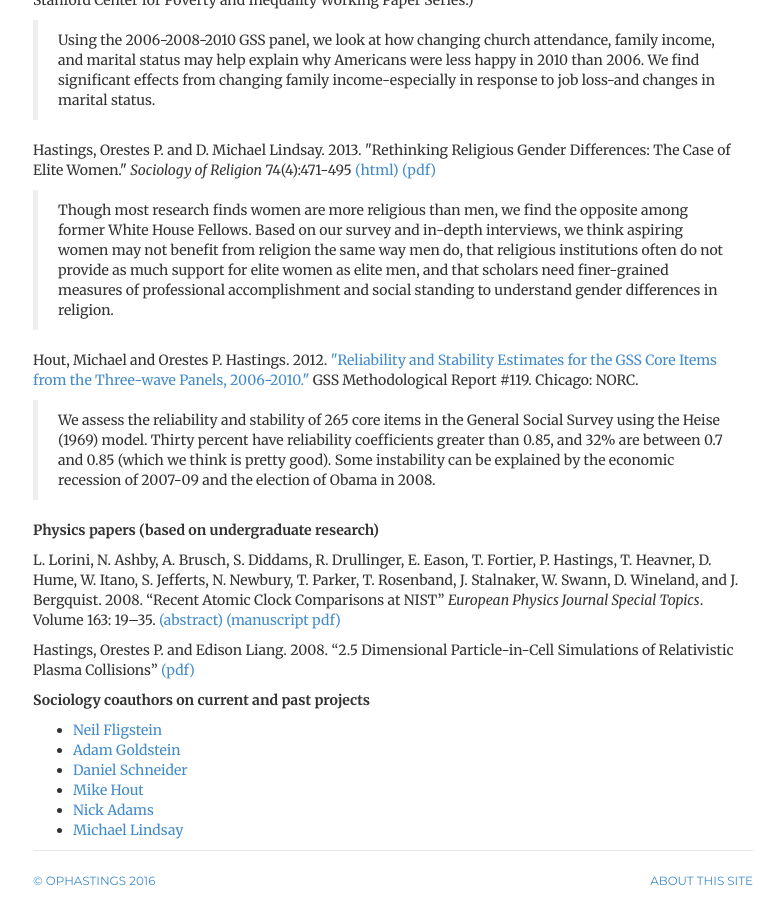
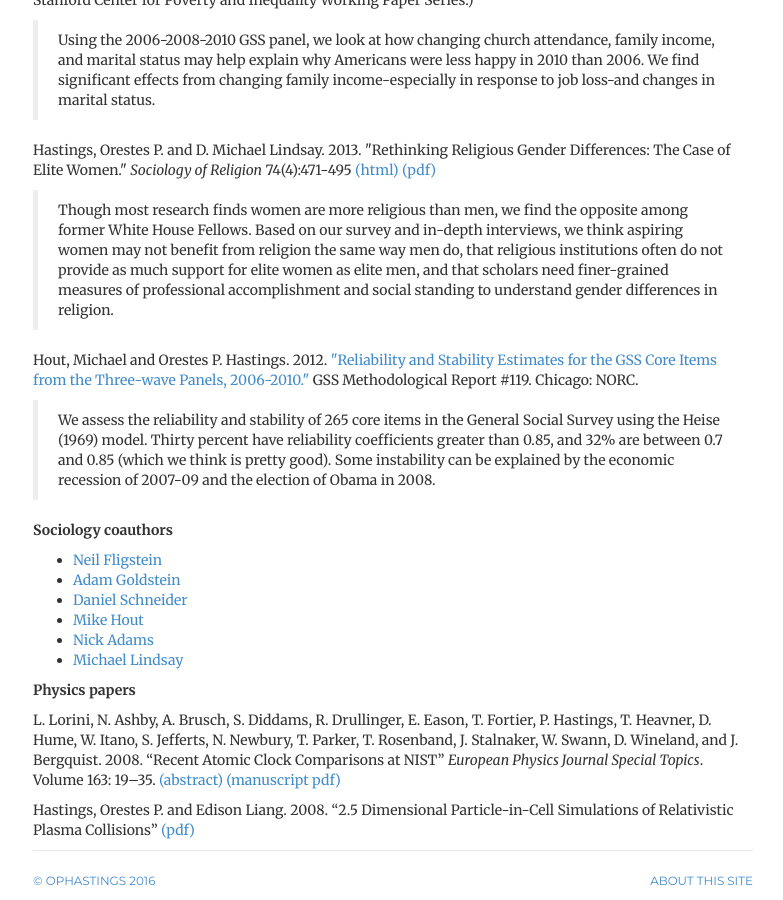
Before and after one commit to ophastings/ophastings.github.io, a Jekyll site: the page built from research/index.html, in a window 1280 px wide and 900 px high, scrolled down 1525 px. Shown: the whole window, without its empty margins (247-1030 px from the left). Built offline with Jekyll 4.4.1, drawn with Linux system fonts in a browser that asks for light colours; comment, search, counter and statistics services are not loaded; some of the changed lines change nothing that is shown.

Commit message:
Update index.html

```diff
--- a/research/index.html
+++ b/research/index.html
@@ -69,14 +69,8 @@ This suggests economic concerns are connected to fertility decisions for low-SES
 <p> Hout, Michael and Orestes P. Hastings. 2012. <a title="http://gss.norc.org/Documents/reports/methodological-reports/MR119.pdf" href="http://gss.norc.org/Documents/reports/methodological-reports/MR119.pdf">"Reliability and Stability Estimates for the GSS Core Items from the Three-wave Panels, 2006-2010."</a> GSS Methodological Report #119. Chicago: NORC. </p>
 <blockquote><span>We assess the reliability and stability of 265 core items in the General Social Survey using the Heise (1969) model. Thirty percent have reliability coefficients greater than 0.85, and 32% are between 0.7 and 0.85 (which we think is pretty good). Some instability can be explained by the economic recession of 2007-09 and the election of Obama in 2008.</span></blockquote>
 
-<p><b>Physics papers (based on undergraduate research)</b></p>
 
-<p>L. Lorini, N. Ashby, A. Brusch, S. Diddams, R. Drullinger, E. Eason, T. Fortier, P. Hastings, T. Heavner, D. Hume, W. Itano, S. Jefferts, N. Newbury, T. Parker, T. Rosenband, J. Stalnaker, W. Swann, D. Wineland, and J. Bergquist. 2008. “Recent Atomic Clock Comparisons at NIST” <i>European Physics Journal Special Topics</i>. Volume 163: 19–35.
-<a href="http://www.nist.gov/manuscript-publication-search.cfm?pub_id=842476">(abstract)</a> <a href=" http://tf.boulder.nist.gov/general/pdf/2295.pdf">(manuscript pdf)</a></p>
-
-<p>Hastings, Orestes P. and Edison Liang. 2008. “2.5 Dimensional Particle-in-Cell Simulations of Relativistic Plasma Collisions” <a title="http://arxiv.org/pdf/0803.1201.pdf" href="http://arxiv.org/pdf/0803.1201.pdf">(pdf)</a></p>
-
-<p><b>Sociology coauthors on current and past projects</b>
+<p><b>Sociology coauthors</b>
 <ul>
 	<li><a href="http://sociology.berkeley.edu/faculty/neil-fligstein">Neil Fligstein</a></li>
 	<li><a href="http://scholar.harvard.edu/adamgoldstein">Adam Goldstein</a></li>
@@ -86,3 +80,10 @@ This suggests economic concerns are connected to fertility decisions for low-SES
 	<li><a href="http://www.gordon.edu/president">Michael Lindsay</a></li>
 </ul>
 </p>
+
+<p><b>Physics papers</b></p>
+
+<p>L. Lorini, N. Ashby, A. Brusch, S. Diddams, R. Drullinger, E. Eason, T. Fortier, P. Hastings, T. Heavner, D. Hume, W. Itano, S. Jefferts, N. Newbury, T. Parker, T. Rosenband, J. Stalnaker, W. Swann, D. Wineland, and J. Bergquist. 2008. “Recent Atomic Clock Comparisons at NIST” <i>European Physics Journal Special Topics</i>. Volume 163: 19–35.
+<a href="http://www.nist.gov/manuscript-publication-search.cfm?pub_id=842476">(abstract)</a> <a href=" http://tf.boulder.nist.gov/general/pdf/2295.pdf">(manuscript pdf)</a></p>
+
+<p>Hastings, Orestes P. and Edison Liang. 2008. “2.5 Dimensional Particle-in-Cell Simulations of Relativistic Plasma Collisions” <a title="http://arxiv.org/pdf/0803.1201.pdf" href="http://arxiv.org/pdf/0803.1201.pdf">(pdf)</a></p>
```
